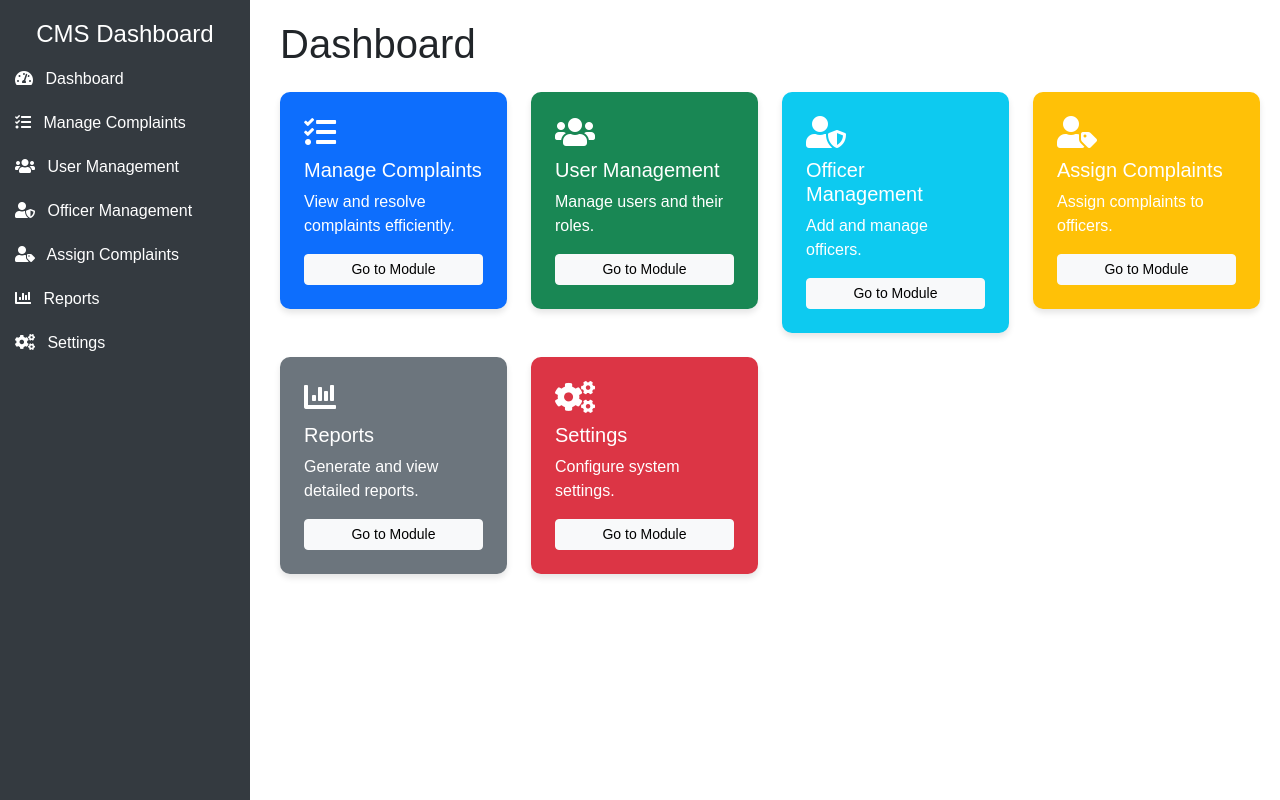
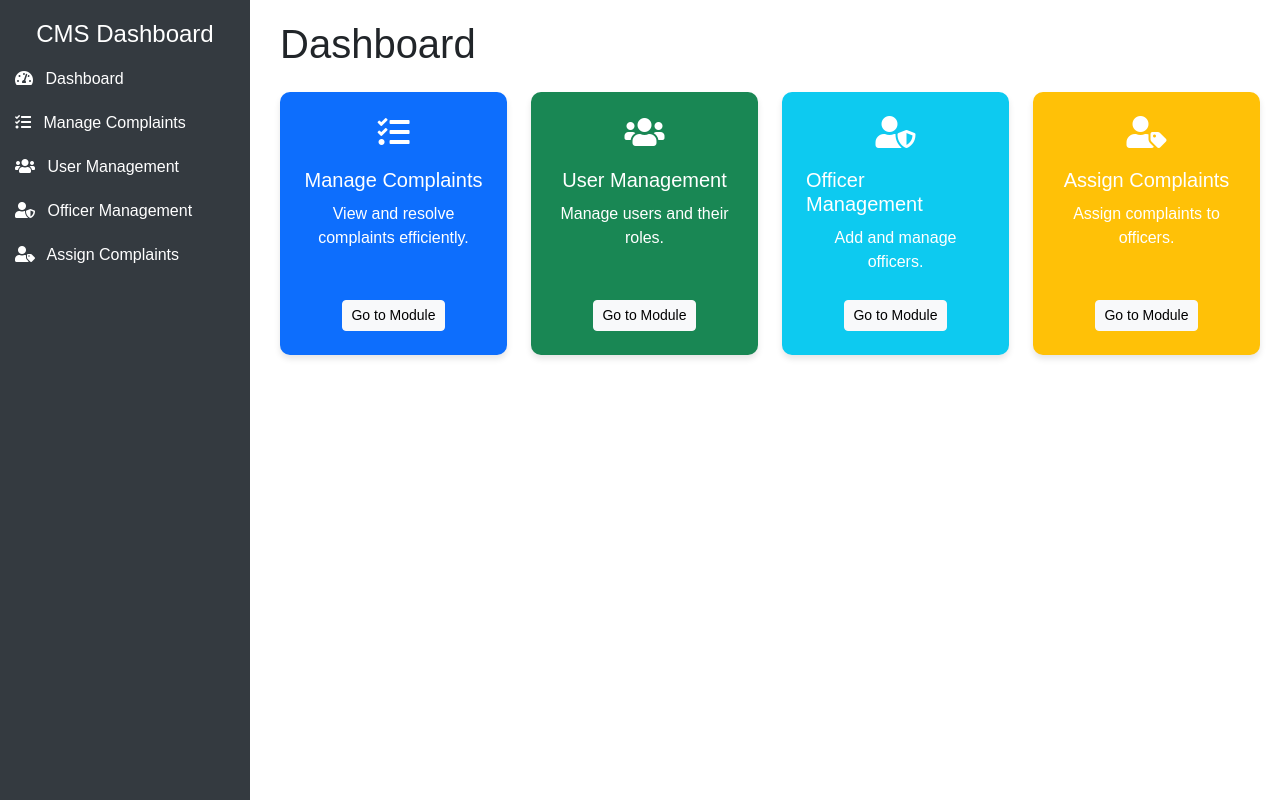
Before and after one commit to vaishnavirenkigoudra/CMS, a PHP site: page /dashboard.php in a window 1280 px wide. Run offline with PHP 8.4, Linux system fonts and the light colour scheme.

Commit message:
i have made some changes
i have made some changes

```diff
--- a/contact.html
+++ b/contact.html
@@ -69,7 +69,7 @@
                     </button>
                     <div class="collapse navbar-collapse bg-light" id="navbarCollapse">
                         <div class="navbar-nav ms-auto">
-                            <a href="index.html" class="nav-item nav-link">Home</a>
+                            <a href="index.php" class="nav-item nav-link">Home</a>
                              <a href="#about" class="nav-item nav-link">About</a>
                             <a href="#service" class="nav-item nav-link">Services</a>
                             <a href="#causes" class="nav-item nav-link">LearnMore</a>
--- a/dashboard.php
+++ b/dashboard.php
@@ -37,10 +37,29 @@
             border: none;
             border-radius: 10px;
             box-shadow: 0 4px 6px rgba(0, 0, 0, 0.1);
+            min-height: 230px;
+            display: flex;
+            flex-direction: column;
+            align-items: center;
+            justify-content: center;
         }
         .card i {
             font-size: 2rem;
             margin-bottom: 10px;
+        }
+        .card h5 {
+            margin-top: 10px;
+            margin-bottom: 10px;
+        }
+        .card p {
+            flex: 1;
+            text-align: center;
+        }
+        .row.g-4 > [class^="col-"] {
+            display: flex;
+        }
+        .card .btn {
+            margin-top: 10px;
         }
     </style>
 </head>
@@ -53,8 +72,6 @@
         <a href="display_contacts.php"><i class="fas fa-users me-2"></i> User Management</a>
         <a href="officers.php"><i class="fas fa-user-shield me-2"></i> Officer Management</a>
         <a href="assign_complaints.php"><i class="fas fa-user-tag me-2"></i> Assign Complaints</a>
-        <a href="#reports"><i class="fas fa-chart-bar me-2"></i> Reports</a>
-        <a href="#settings"><i class="fas fa-cogs me-2"></i> Settings</a>
     </div>
 
     <!-- Content -->
@@ -63,52 +80,36 @@
 
         <!-- Cards Section -->
         <div class="row g-4">
-            <div class="col-md-6 col-lg-3">
-                <div class="card bg-primary text-white p-4">
+            <div class="col-md-6 col-lg-3 d-flex">
+                <div class="card bg-primary text-white p-4 w-100">
                     <i class="fas fa-tasks"></i>
                     <h5>Manage Complaints</h5>
                     <p>View and resolve complaints efficiently.</p>
                     <a href="complaints_table.php" class="btn btn-light btn-sm">Go to Module</a>
                 </div>
             </div>
-            <div class="col-md-6 col-lg-3">
-                <div class="card bg-success text-white p-4">
+            <div class="col-md-6 col-lg-3 d-flex">
+                <div class="card bg-success text-white p-4 w-100">
                     <i class="fas fa-users"></i>
                     <h5>User Management</h5>
                     <p>Manage users and their roles.</p>
                     <a href="display_contacts.php" class="btn btn-light btn-sm">Go to Module</a>
                 </div>
             </div>
-            <div class="col-md-6 col-lg-3">
-                <div class="card bg-info text-white p-4">
+            <div class="col-md-6 col-lg-3 d-flex">
+                <div class="card bg-info text-white p-4 w-100">
                     <i class="fas fa-user-shield"></i>
                     <h5>Officer Management</h5>
                     <p>Add and manage officers.</p>
                     <a href="officers.php" class="btn btn-light btn-sm">Go to Module</a>
                 </div>
             </div>
-            <div class="col-md-6 col-lg-3">
-                <div class="card bg-warning text-white p-4">
+            <div class="col-md-6 col-lg-3 d-flex">
+                <div class="card bg-warning text-white p-4 w-100">
                     <i class="fas fa-user-tag"></i>
                     <h5>Assign Complaints</h5>
                     <p>Assign complaints to officers.</p>
                     <a href="assign_complaints.php" class="btn btn-light btn-sm">Go to Module</a>
-                </div>
-            </div>
-            <div class="col-md-6 col-lg-3">
-                <div class="card bg-secondary text-white p-4">
-                    <i class="fas fa-chart-bar"></i>
-                    <h5>Reports</h5>
-                    <p>Generate and view detailed reports.</p>
-                    <a href="#reports" class="btn btn-light btn-sm">Go to Module</a>
-                </div>
-            </div>
-            <div class="col-md-6 col-lg-3">
-                <div class="card bg-danger text-white p-4">
-                    <i class="fas fa-cogs"></i>
-                    <h5>Settings</h5>
-                    <p>Configure system settings.</p>
-                    <a href="#settings" class="btn btn-light btn-sm">Go to Module</a>
                 </div>
             </div>
         </div>
```
Also changed, not shown: index.php (+7 -11 lines).
